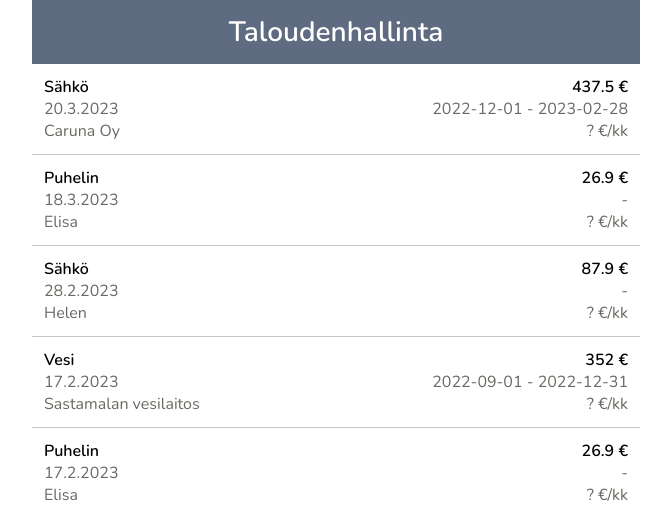
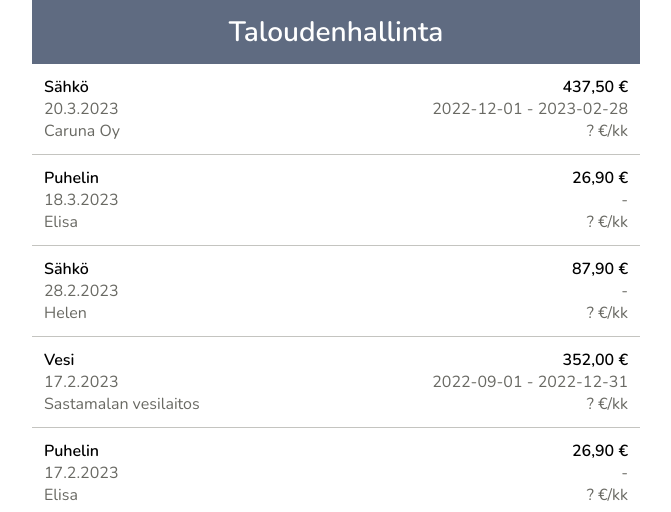
Before and after one commit to pekkatapio/taloudenhallinta, a React (Vite) app: page / in a window 1280 px wide. Shown: the top 512 px of the page, without its empty margins (304-975 px from the left). Built offline with nearby package versions, Linux system fonts and the light colour scheme.

Commit message:
lisää valuuttamuotoilun Item-komponentille

```diff
--- a/src/components/Item/Item.jsx
+++ b/src/components/Item/Item.jsx
@@ -5,12 +5,14 @@ function Item({data, ...props}) {
 
   const locale = "fi-FI"
   const paymentDate = new Date(data.paymentDate).toLocaleDateString(locale)
+  const numberFormat = new Intl.NumberFormat(locale, { style: 'currency', currency: 'EUR' })
+  const amount = numberFormat.format(data.amount)
 
   return (
     <div className={styles.item}>
       <div className={styles.item_data}>
         <div className={styles.item_type}>{data.type}</div>
-        <div className={styles.item_amount}>{data.amount} €</div>
+        <div className={styles.item_amount}>{amount}</div>
         <div className={styles.item_date}>{paymentDate}</div>
         <div className={styles.item_timespan}>{data.periodStart} - {data.periodEnd}</div>
         <div className={styles.item_receiver}>{data.receiver}</div>
```
